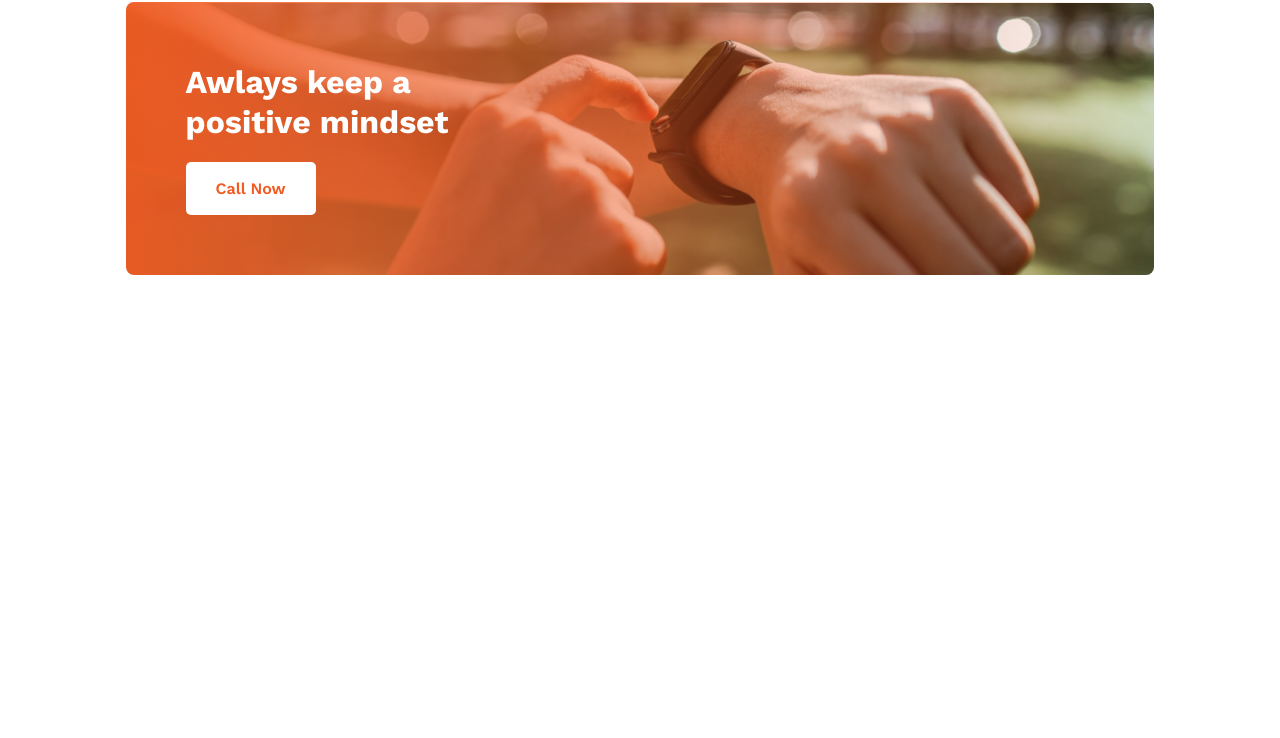
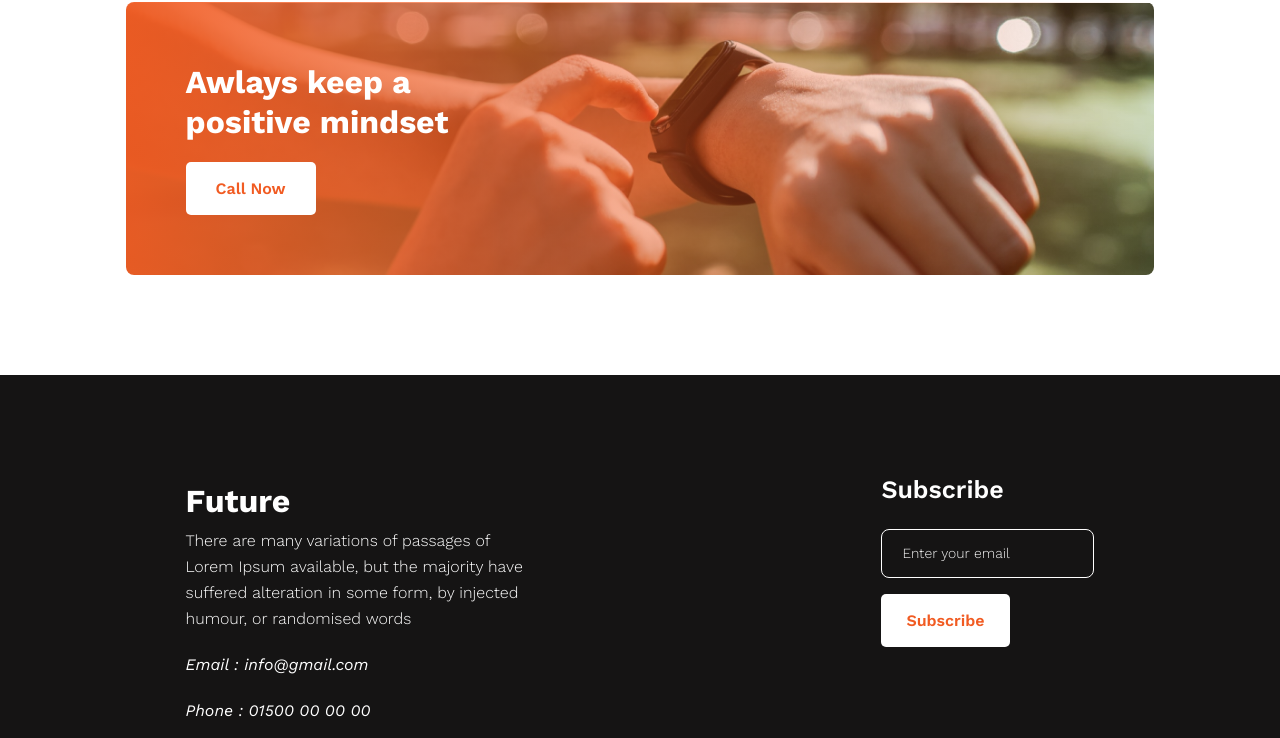
Before and after one commit to abdullahjim29/thinks-power, a plain HTML site: page index.html in a window 1280 px wide. Shown: the part 1974-2712 px from the top of the page. Before the commit the page ends 2349 px from the top, so only its background shows below. Drawn offline with nearby package versions, Linux system fonts and the light colour scheme.

Commit message:
footer section completed

```diff
--- a/index.html
+++ b/index.html
@@ -78,7 +78,22 @@
     </main>
 
     <footer>
+        <section class="footer-container">
+            <div class="left-foot">
+                <h1>Future</h1>
+                <p>There are many variations of passages of Lorem Ipsum available, but the majority have suffered alteration in some form, by injected humour, or randomised words</p>
+                <address>Email : info@gmail.com</address>
+                <address>Phone : 01500 00 00 00</address>
+                <img src="../thinks-power/images/icons/fb.png" alt="">
+                <img src="../thinks-power/images/icons/twitter.png" alt="">
+                <img src="../thinks-power/images/icons/youtube.png" alt="">
+            </div>
 
+            <div class="right-foot">
+                <h1>Subscribe</h1>
+                <input type="email" name="" id="" placeholder="Enter your email">
+                <button>Subscribe</button></div>
+        </section>
     </footer>
 </body>
 </html>
--- a/styles/think-power.css
+++ b/styles/think-power.css
@@ -128,9 +128,12 @@ header {
 .positive-mindset-container {
   width: 71%;
   margin: 100px auto;
-  background-image:
-  linear-gradient(to left, rgb(241, 91, 34, 0.01),rgba(241, 91, 34, 0.93)),
-  url("../images/watch.png");
+  background-image: linear-gradient(
+      to left,
+      rgb(241, 91, 34, 0.01),
+      rgba(241, 91, 34, 0.93)
+    ),
+    url("../images/watch.png");
   background-repeat: no-repeat;
   background-size: cover;
   padding: 60px;
@@ -144,7 +147,7 @@ header {
   letter-spacing: 0%;
   text-align: left;
   max-width: 321px;
-  color: #FFFFFF;
+  color: #ffffff;
 }
 
 .positive-mindset-container button {
@@ -160,3 +163,95 @@ header {
   border: none;
   font-size: 16px;
 }
+
+/* footer section styles */
+footer {
+  background: rgb(21, 20, 20);
+  color: #ffffff;
+  /* width: 100%; */
+}
+
+.footer-container {
+  width: 71%;
+  display: flex;
+  margin: 0 auto;
+  padding: 100px;
+  justify-content: space-between;
+}
+
+.footer-container .left-foot {
+  max-width: 344px;
+}
+
+.left-foot h1 {
+  font-weight: 700;
+  line-height: 53px;
+  letter-spacing: 0%;
+  text-align: left;
+  font-size: 32px;
+}
+
+.left-foot p {
+  font-size: 16px;
+  font-weight: 300;
+  line-height: 26px;
+  letter-spacing: 0%;
+  text-align: left;
+  margin-bottom: 20px;
+}
+
+address {
+  font-weight: 400;
+  line-height: 26px;
+  letter-spacing: 0%;
+  text-align: left;
+  margin-bottom: 20px;
+}
+
+.left-foot img {
+  max-width: 32px;
+  margin-right: 10px;
+}
+
+.right-foot h1 {
+  font-size: 25px;
+  font-weight: 600;
+  line-height: 29px;
+  letter-spacing: 0%;
+  text-align: left;
+  margin-bottom: 25px;
+}
+
+.right-foot input {
+  display: block;
+  padding: 16px 20px;
+  background: rgb(21, 20, 20);
+  box-sizing: border-box;
+  border: 1px solid rgb(255, 255, 255);
+  border-radius: 8px;
+  width: 100%;
+}
+
+.right-foot input::placeholder {
+  color: rgb(243, 243, 243);
+  font-family: Work Sans;
+  font-size: 14px;
+  font-weight: 300;
+  line-height: 21px;
+  letter-spacing: 0%;
+  text-align: left;
+}
+
+.right-foot button {
+  color: #f15b22;
+  border-radius: 5px;
+  background: rgb(255, 255, 255);
+  padding: 15px 25px;
+  font-weight: 600;
+  line-height: 23px;
+  letter-spacing: 0%;
+  text-align: center;
+  margin-top: 16px;
+  border: none;
+  font-size: 16px;
+}
```
